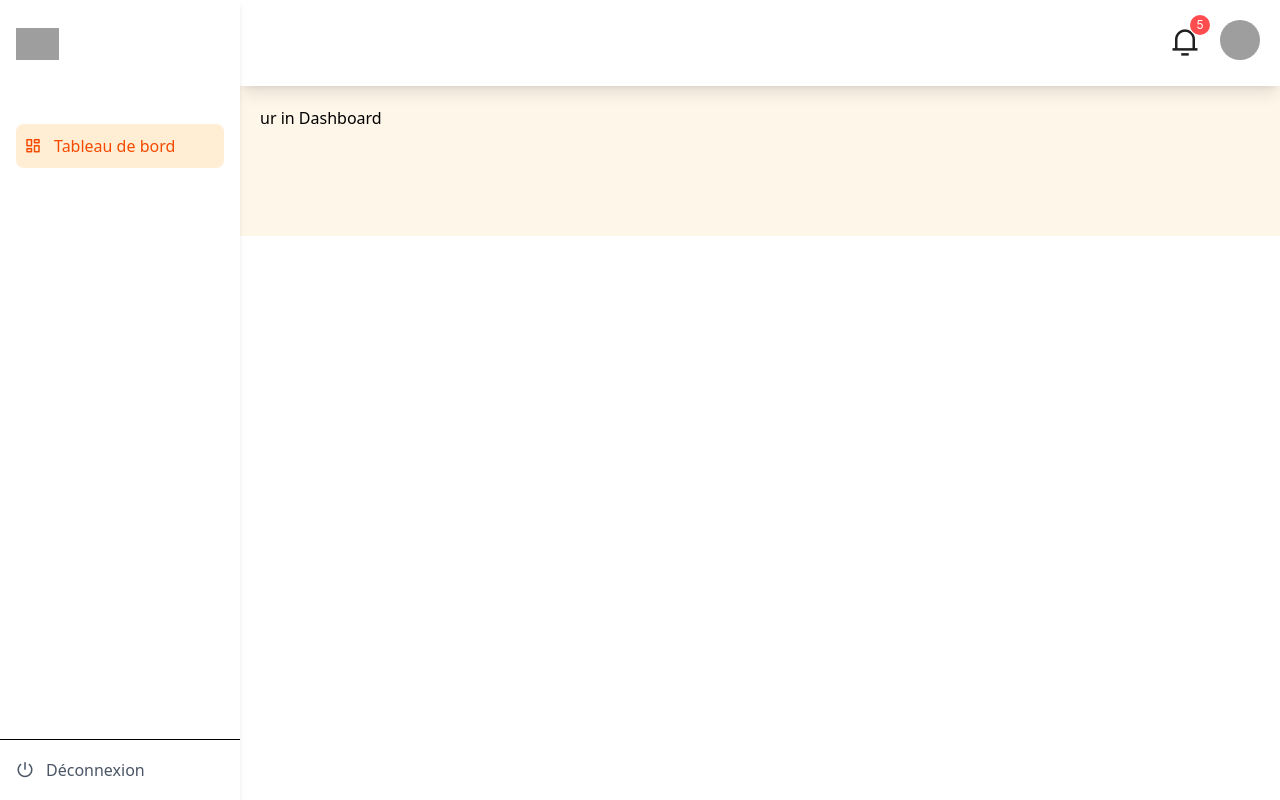
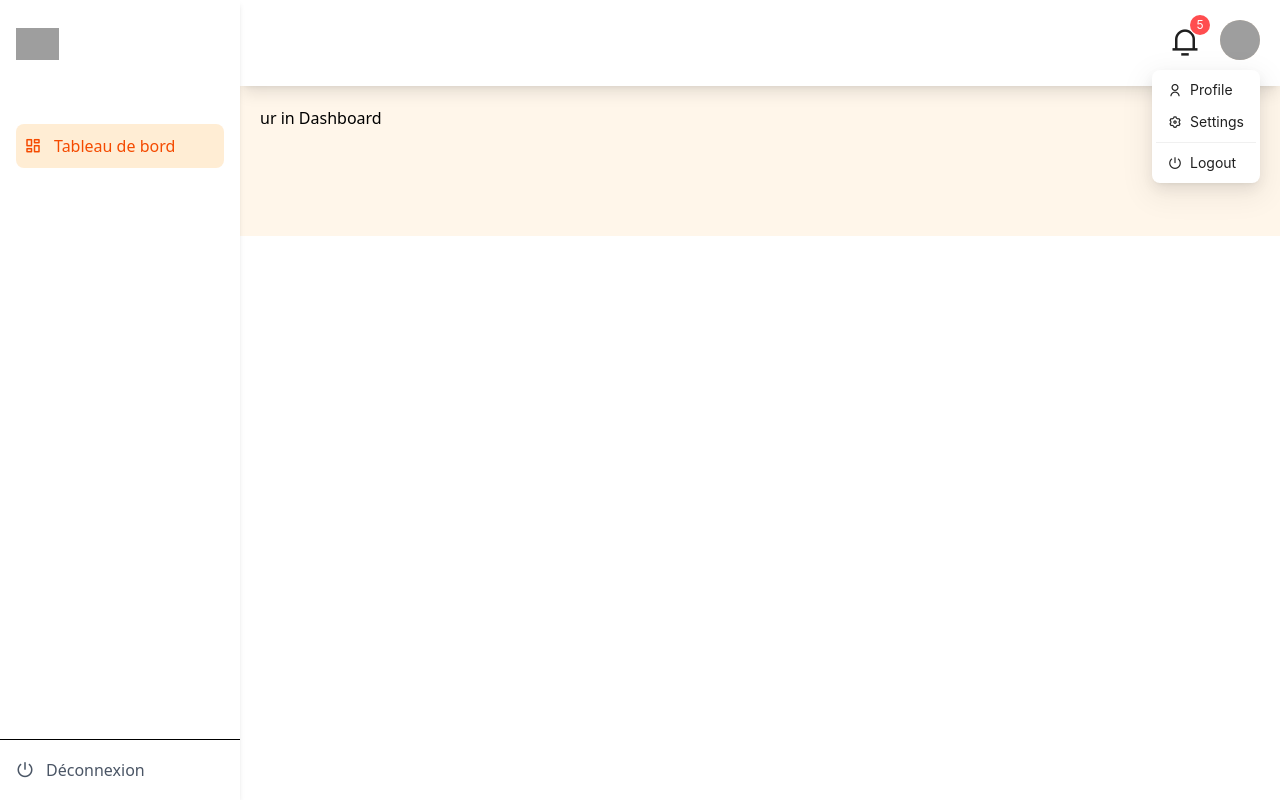
Before and after one commit to lilassaf/react-servicenow, a React (Vite) app: page /dashboard in a window 1280 px wide. Both pictures are taken after a click on the link 1240 px from the left and 43 px from the top of the page. Built offline with nearby package versions, Linux system fonts and the light colour scheme; grey boxes are pictures that could not be loaded.

Commit message:
fix logout

```diff
--- a/package.json
+++ b/package.json
@@ -14,8 +14,8 @@
     "@tailwindcss/vite": "^4.1.4",
     "antd": "^5.24.7",
     "axios": "^1.8.4",
-    "react": "^19.0.0",
-    "react-dom": "^19.0.0",
+    "react": "^18.3.1",
+    "react-dom": "^18.3.1",
     "react-redux": "^9.2.0",
     "react-router-dom": "^7.5.1",
     "tailwindcss": "^4.1.4"
--- a/src/components/auth/loginform.jsx
+++ b/src/components/auth/loginform.jsx
@@ -74,7 +74,11 @@ function LoginForm() {
           disabled={loading}
         />
       </div>
-
+      {error && (
+  <div className="mb-4 text-red-500 text-sm">
+    Login failed. Please check your username and password.
+  </div>
+)}
       <button
         type="submit"
         disabled={loading}
--- a/src/features/auth/authActions.js
+++ b/src/features/auth/authActions.js
@@ -6,7 +6,7 @@ const backendURL = import.meta.env.MODE !== 'production'
   : import.meta.env.VITE_SERVER_URL;
 
 export const userLogin = createAsyncThunk(
-    '/login',
+  'auth/login',
   async ({ username, password }, { rejectWithValue }) => {
     try {
       const config = {
@@ -21,15 +21,13 @@ const backendURL = import.meta.env.MODE !== 'production'
         config
       );
 
-        // Store the correct token in localStorage
-        localStorage.setItem('access_token', data.access_token); // Update to store access_token
+      localStorage.setItem('access_token', data.access_token);
       return data;
     } catch (error) {
       if (error.response && error.response.data.message) {
         return rejectWithValue(error.response.data.message);
-        } else {
+      }
       return rejectWithValue(error.message);
-        }
     }
   }
 );
@@ -53,14 +51,7 @@ const backendURL = import.meta.env.MODE !== 'production'
 
       const { data } = await axios.post(
         `${backendURL}/api/create-user`,
-          {
-            user_name,
-            user_password,
-            first_name,
-            last_name,
-            email,
-            mobile_phone
-          },
+        { user_name, user_password, first_name, last_name, email, mobile_phone },
         config
       );
 
@@ -68,9 +59,42 @@ const backendURL = import.meta.env.MODE !== 'production'
     } catch (error) {
       if (error.response && error.response.data.message) {
         return rejectWithValue(error.response.data.message);
-        } else {
+      }
       return rejectWithValue(error.message);
     }
   }
+);
+
+export const userLogout = createAsyncThunk(
+  'auth/logout',
+  async () => {
+    try {
+      const token = localStorage.getItem('access_token');
+
+      // Always clear client-side storage immediately
+      localStorage.removeItem('access_token');
+
+      // Only attempt API logout if we have a token
+      if (token) {
+        await axios.post(
+          `${backendURL}/api/logout`,
+          {},
+          {
+            headers: {
+              'Authorization': `Bearer ${token}`,
+              'Content-Type': 'application/json'
+            },
+            // Important for cookies to be included
+            withCredentials: true
           }
         );
+      }
+
+      return true;
+    } catch (error) {
+      console.error('Logout API error:', error);
+      // Even if API fails, we consider logout successful on client side
+      return true;
+    }
+  }
+);
--- a/src/features/auth/authSlice.js
+++ b/src/features/auth/authSlice.js
@@ -1,11 +1,12 @@
-// src/features/auth/authSlice.js
 import { createSlice } from '@reduxjs/toolkit';
-import { userLogin, registerUser } from './authActions';
+import { userLogin, registerUser, userLogout } from './authActions';
+
+const userToken = localStorage.getItem('access_token') || null;
 
 const initialState = {
   loading: false,
   userInfo: null,
-  userToken: null,
+  userToken,
   error: null,
   success: false,
 };
@@ -14,28 +15,30 @@ const authSlice = createSlice({
   name: 'auth',
   initialState,
   reducers: {
-    // You can add other reducers if needed
+    // Synchronous logout if needed
+    logout: (state) => {
+      state.userInfo = null;
+      state.userToken = null;
+    },
   },
   extraReducers: (builder) => {
     builder
+      // Login cases
       .addCase(userLogin.pending, (state) => {
         state.loading = true;
         state.error = null;
       })
       .addCase(userLogin.fulfilled, (state, { payload }) => {
-        console.log('Login successful, payload:', {
-          ...payload,
-          id_token: '******', // Mask the token in the logs
-        });
         state.loading = false;
-        state.userInfo = payload;  // Store user info
-        state.userToken = payload.id_token;  // Save the token (assuming it's 'id_token')
+        state.userInfo = payload;
+        state.userToken = payload.access_token;
       })
       .addCase(userLogin.rejected, (state, { payload }) => {
-        console.log('Login failed, error:', payload); // Debugging
         state.loading = false;
-        state.error = payload?.message || 'Login failed'; // Fallback error message
+        state.error = payload;
       })
+
+      // Registration cases
       .addCase(registerUser.pending, (state) => {
         state.loading = true;
         state.error = null;
@@ -47,9 +50,23 @@ const authSlice = createSlice({
       .addCase(registerUser.rejected, (state, { payload }) => {
         state.loading = false;
         state.error = payload;
+      })
+
+      // Logout cases
+      .addCase(userLogout.pending, (state) => {
+        state.loading = true;
+      })
+      .addCase(userLogout.fulfilled, (state) => {
+        state.loading = false;
+        state.userInfo = null;
+        state.userToken = null;
+      })
+      .addCase(userLogout.rejected, (state, { payload }) => {
+        state.loading = false;
+        state.error = payload;
       });
   },
 });
 
-export const { logout, setCredentials } = authSlice.actions;
+export const { logout } = authSlice.actions;
 export default authSlice.reducer;
--- a/src/layout/dashbord/header.jsx
+++ b/src/layout/dashbord/header.jsx
@@ -1,25 +1,76 @@
 import Avatarj from "@assets/sunday.jpg";
-import { Badge } from 'antd';
-import { Link } from 'react-router-dom';
-import { Dropdown, Space } from 'antd';
-
+import { Badge, Dropdown, Space, message } from 'antd';
+import { Link, useNavigate } from 'react-router-dom';
+import { useDispatch } from 'react-redux';
+import { userLogout } from '../../features/auth/authActions';
 
 function Header() {
+  const dispatch = useDispatch();
+  const navigate = useNavigate();
+
+  const handleLogout = async () => {
+    try {
+      // Perform comprehensive client-side cleanup first
+      const cleanupClientStorage = () => {
+        // Clear all localStorage items
+        localStorage.clear();
+
+        // Clear sessionStorage
+        sessionStorage.clear();
+
+        // Clear cookies
+        document.cookie.split(';').forEach(cookie => {
+          const [name] = cookie.trim().split('=');
+          document.cookie = `${name}=; expires=Thu, 01 Jan 1970 00:00:00 UTC; path=/;`;
+        });
+
+        // Clear service worker cache (if used)
+        if ('caches' in window) {
+          caches.keys().then(names => {
+            names.forEach(name => caches.delete(name));
+          });
+        }
+      };
+
+      // Execute cleanup
+      cleanupClientStorage();
+
+      // Dispatch Redux logout action
+      const result = await dispatch(userLogout());
+
+      if (userLogout.fulfilled.match(result)) {
+        message.success('Logged out successfully');
+      }
+
+      // Redirect to login page
+      navigate('/login', { replace: true });
+
+    } catch (error) {
+      console.error('Logout error:', error);
+      message.error('Logged out locally (API failed)');
+      navigate('/login', { replace: true });
+    }
+  };
+
   const items = [
     {
-      label: <Link to="/profile" className="text-md"> <i class="ri-user-line mr-1"></i> Profile</Link>,
-      key: '0',
+      label: <Link to="/profile" className="text-md"><i className="ri-user-line mr-1"></i> Profile</Link>,
+      key: 'profile',
     },
     {
-      label: <Link to="/settings" className="text-md"> <i class="ri-settings-3-line mr-1"></i>  Settings</Link>,
-      key: '1',
+      label: <Link to="/settings" className="text-md"><i className="ri-settings-3-line mr-1"></i> Settings</Link>,
+      key: 'settings',
     },
     {
       type: 'divider',
     },
     {
-      label: <div className="text-md"> <i class="ri-shut-down-line mr-1"></i> Logout</div> ,
-      key: '3',
+      label: (
+        <div className="text-md" onClick={handleLogout}>
+          <i className="ri-shut-down-line mr-1"></i> Logout
+        </div>
+      ),
+      key: 'logout',
     },
   ];
 
@@ -32,8 +83,12 @@ function Header() {
           </Badge>
         </div>
 
-        <Dropdown menu={{ items }} >
-          <a onClick={e => e.preventDefault()}>
+        <Dropdown
+          menu={{ items }}
+          trigger={['click']}
+          placement="bottomRight"
+        >
+          <a onClick={(e) => e.preventDefault()}>
             <Space align="center">
               <div className="h-10 w-10 flex justify-center items-center rounded-full bg-orange-100 overflow-hidden">
                 <img src={Avatarj} alt="User avatar" className="h-full w-full object-cover" />
```
Also changed, not shown: 1 other file (tests, documents, lock files or other folders). Lines whose indentation alone changed are shown as unchanged.
